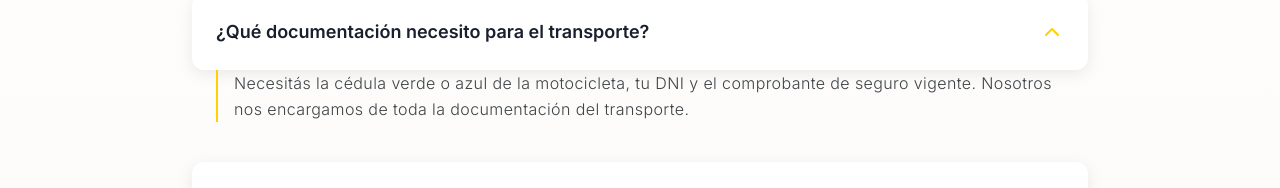
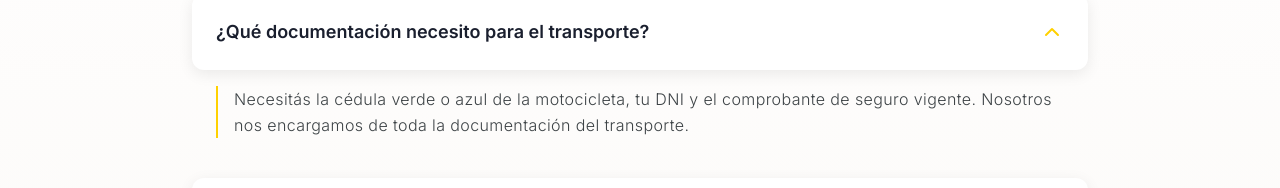
Before and after one commit to sheinken88/traslado_de_motos_lp, a Next.js app: page / in a window 1280 px wide. Both pictures are taken after a click on the button "¿Qué documentación necesito para el transporte?". Shown: the part 6873-7061 px from the top of the page. Built offline with nearby package versions, Linux system fonts and the light colour scheme; no server answers.

Commit message:
fix: faqs styles margin

```diff
--- a/components/FAQ.tsx
+++ b/components/FAQ.tsx
@@ -98,7 +98,7 @@ export default function FAQ() {
 
               {openIndex === index && (
                 <div className="px-6 pb-6 animate-fadeInUp">
-                  <p className="text-charcoal-700 leading-relaxed text-elegant pl-4 border-l-2 border-yellow-400">
+                  <p className="text-charcoal-700 leading-relaxed text-elegant mt-4 pl-4 border-l-2 border-yellow-400">
                     {faq.answer}
                   </p>
                 </div>
```
